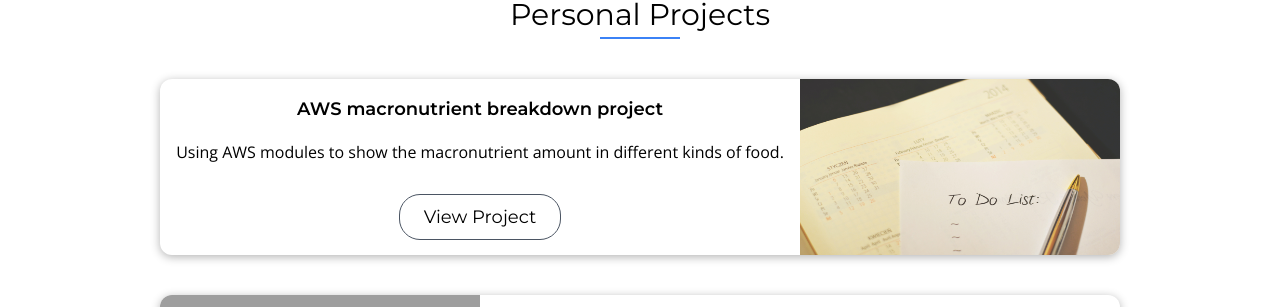
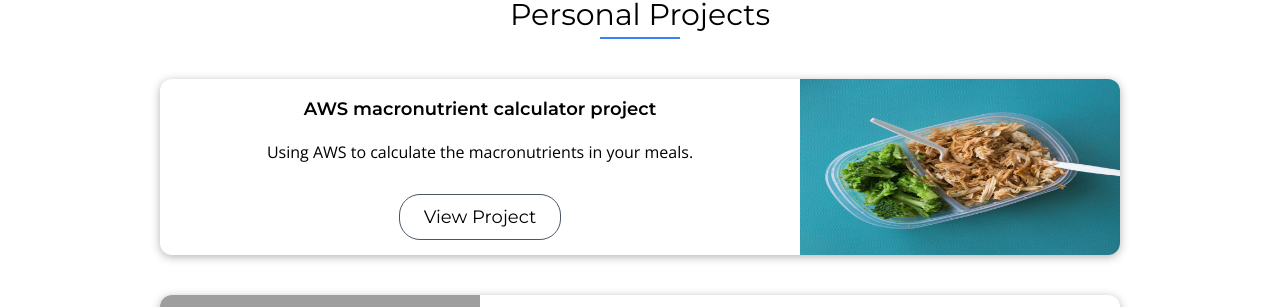
Before and after one commit to dospix/Portfolio-Website-V2, a React (Vite) app in the folder frontend/: page / in a window 1280 px wide. Shown: the part 175-482 px from the top of the page. Built offline with nearby package versions, Linux system fonts and the light colour scheme; grey boxes are pictures that could not be loaded.

Commit message:
Revised the AWSMacronutrientProject card on the homepage

```diff
--- a/frontend/src/Projects.jsx
+++ b/frontend/src/Projects.jsx
@@ -6,9 +6,9 @@ import AWSMacronutrientProject from "./pages/AWSMacronutrientProject"
 const projects = [
     {
         key: 0,
-        name: "AWS macronutrient breakdown project",
-        description: "Using AWS modules to show the macronutrient amount in different kinds of food.",
-        image: "images/planning.jpg",
+        name: "AWS macronutrient calculator project",
+        description: "Using AWS to calculate the macronutrients in your meals.",
+        image: "images/macronutrients.jpg",
         path: "/asw-macronutrient-project",
         page: <AWSMacronutrientProject />
     },
```
Also changed, not shown: frontend/public/images/macronutrients.jpg (added).
